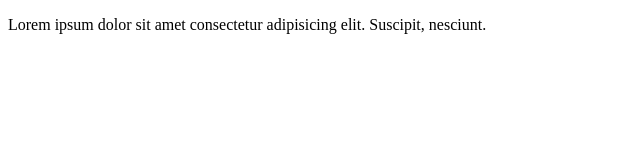
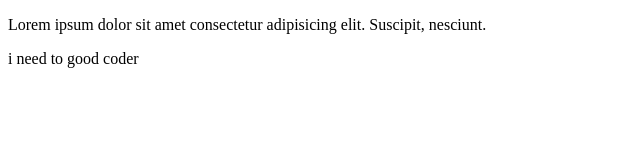
Before and after one commit to Nuruzz563/first-project, a plain HTML site: page index.html in a window 1280 px wide. Shown: the whole page, without its empty margins (0-640 px from the left). Drawn offline with Linux system fonts and the light colour scheme.

Commit message:
Update index.html

```diff
--- a/index.html
+++ b/index.html
@@ -7,5 +7,8 @@
 </head>
 <body>
     <p> Lorem ipsum dolor sit amet consectetur adipisicing elit. Suscipit, nesciunt.</p>
+    <div class="nur>
+        <p> i need to good coder</p>
+        </div>
 </body>
 </html>
```
